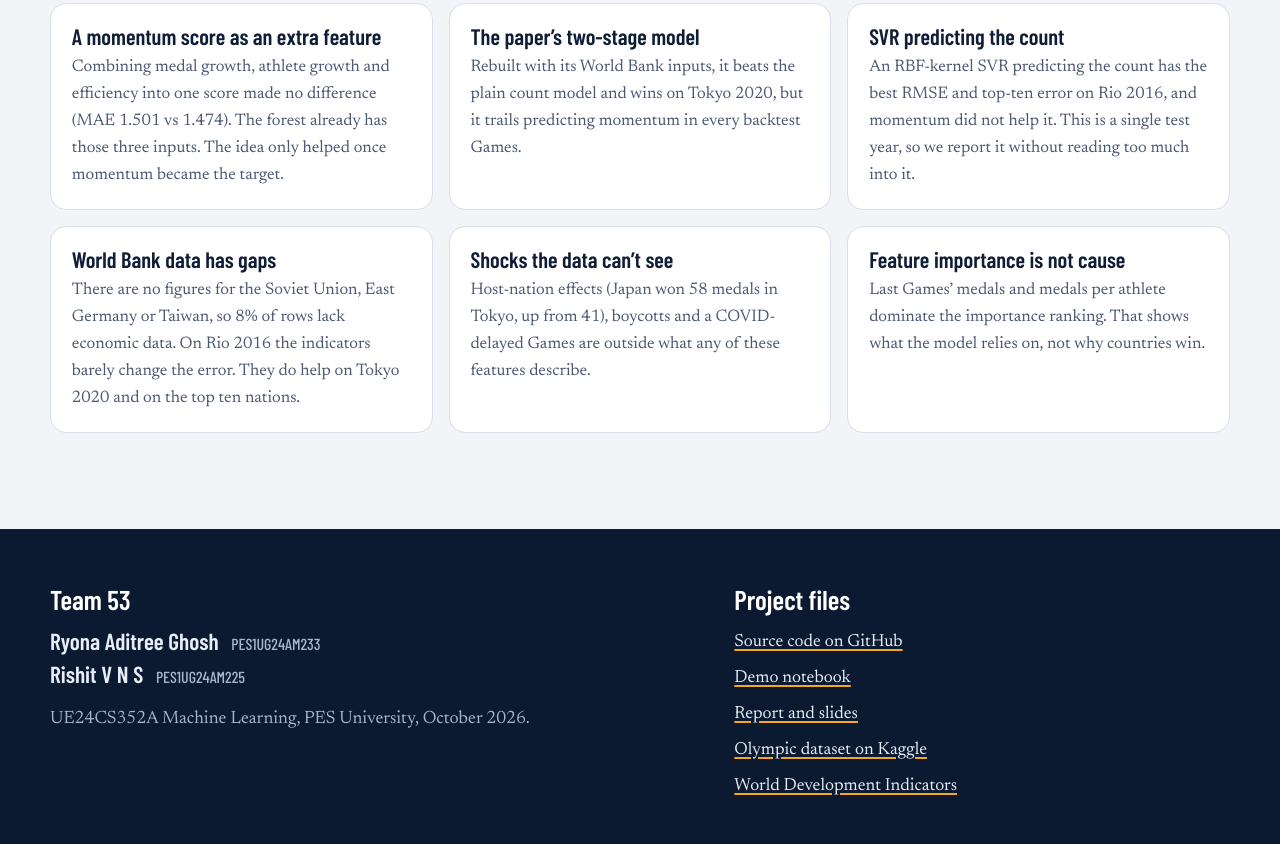
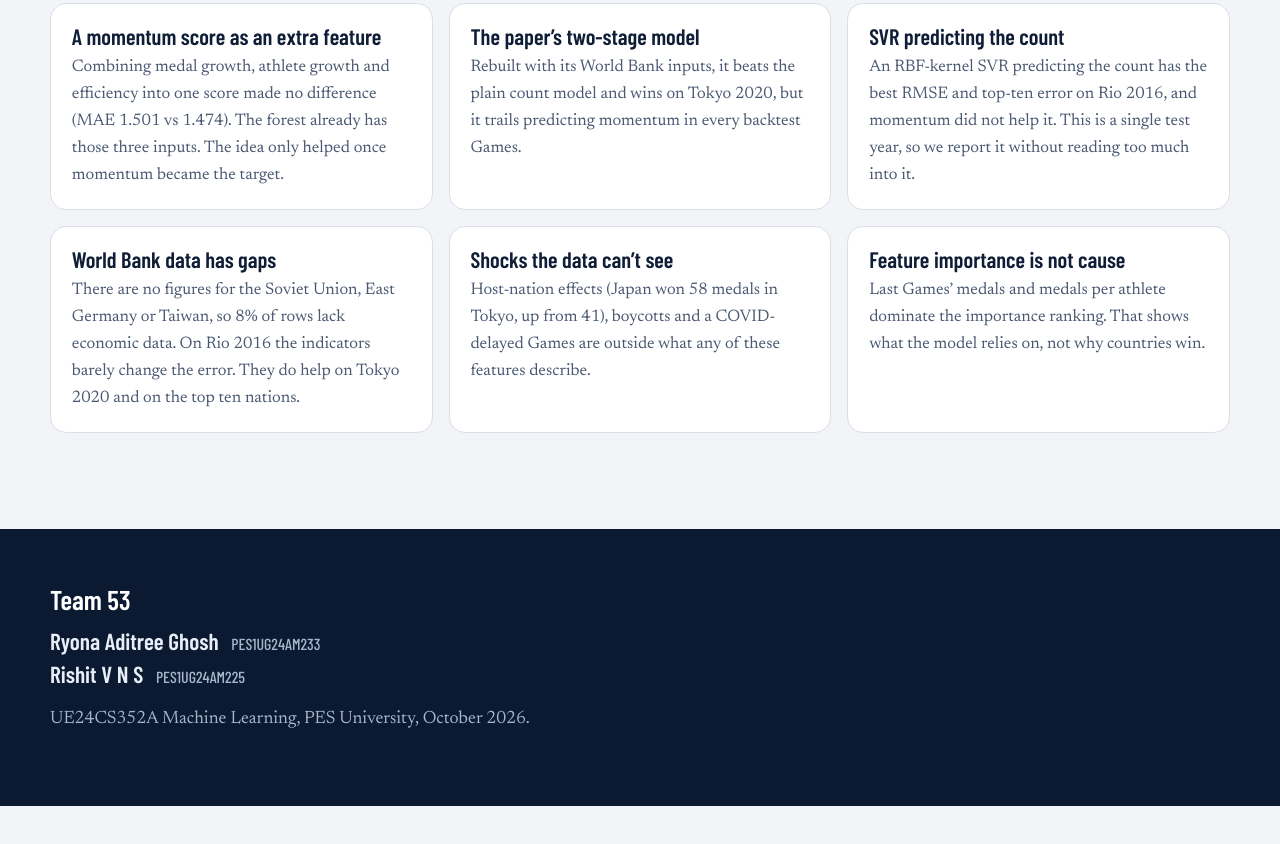
Before and after one commit to ryonahh/ML_MiniProject_53, a plain HTML site: page docs/index.html in a window 1280 px wide. Shown: the part 7842-8686 px from the top of the page. After the commit the page ends 8648 px from the top, so only its background shows below. Drawn offline with Linux system fonts and the light colour scheme.

Commit message:
Remove project file links from the website footer

```diff
--- a/docs/index.html
+++ b/docs/index.html
@@ -308,21 +308,11 @@
 </main>
 
 <footer id="team" class="foot">
-  <div class="wrap wrap--wide foot__grid">
+  <div class="wrap wrap--wide">
     <div>
       <h2>Team 53</h2>
       <p class="people"><span>Ryona Aditree Ghosh <small>PES1UG24AM233</small></span><span>Rishit V N S <small>PES1UG24AM225</small></span></p>
       <p class="muted">UE24CS352A Machine Learning, PES University, October 2026.</p>
-    </div>
-    <div>
-      <h2>Project files</h2>
-      <ul class="links">
-        <li><a href="https://github.com/ryonahh/ML_MiniProject_53">Source code on GitHub</a></li>
-        <li><a href="https://github.com/ryonahh/ML_MiniProject_53/blob/main/notebooks/Olympic_Medal_Prediction.ipynb">Demo notebook</a></li>
-        <li><a href="https://github.com/ryonahh/ML_MiniProject_53/tree/main/deliverables">Report and slides</a></li>
-        <li><a href="https://www.kaggle.com/datasets/heesoo37/120-years-of-olympic-history-athletes-and-results">Olympic dataset on Kaggle</a></li>
-        <li><a href="https://datacatalog.worldbank.org/search/dataset/0037712">World Development Indicators</a></li>
-      </ul>
     </div>
   </div>
 </footer>
```
